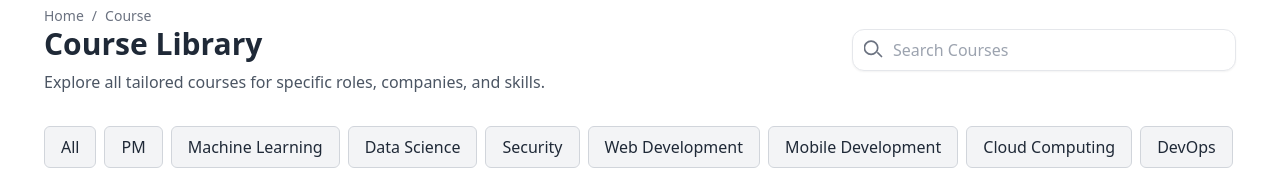
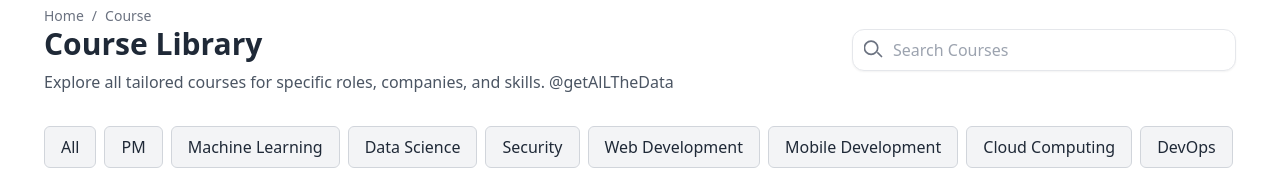
Before and after one commit to MockSkills-Tech/mockskills, a React (Vite) app: page /courses in a window 1280 px wide. Shown: the part 606-776 px from the top of the page. Built offline with nearby package versions, Linux system fonts and the light colour scheme.

Commit message:
Update Course.jsx
.

```diff
--- a/src/Components/Courses/Course.jsx
+++ b/src/Components/Courses/Course.jsx
@@ -24,6 +24,7 @@ const Course = () => {
             <h1 className="text-3xl font-bold text-gray-800 mb-2">Course Library</h1>
             <p className="text-gray-600 mb-4">
               Explore all tailored courses for specific roles, companies, and skills.
+              @getAlLTheData
             </p>
           </div>
           <SearchBar />
```
